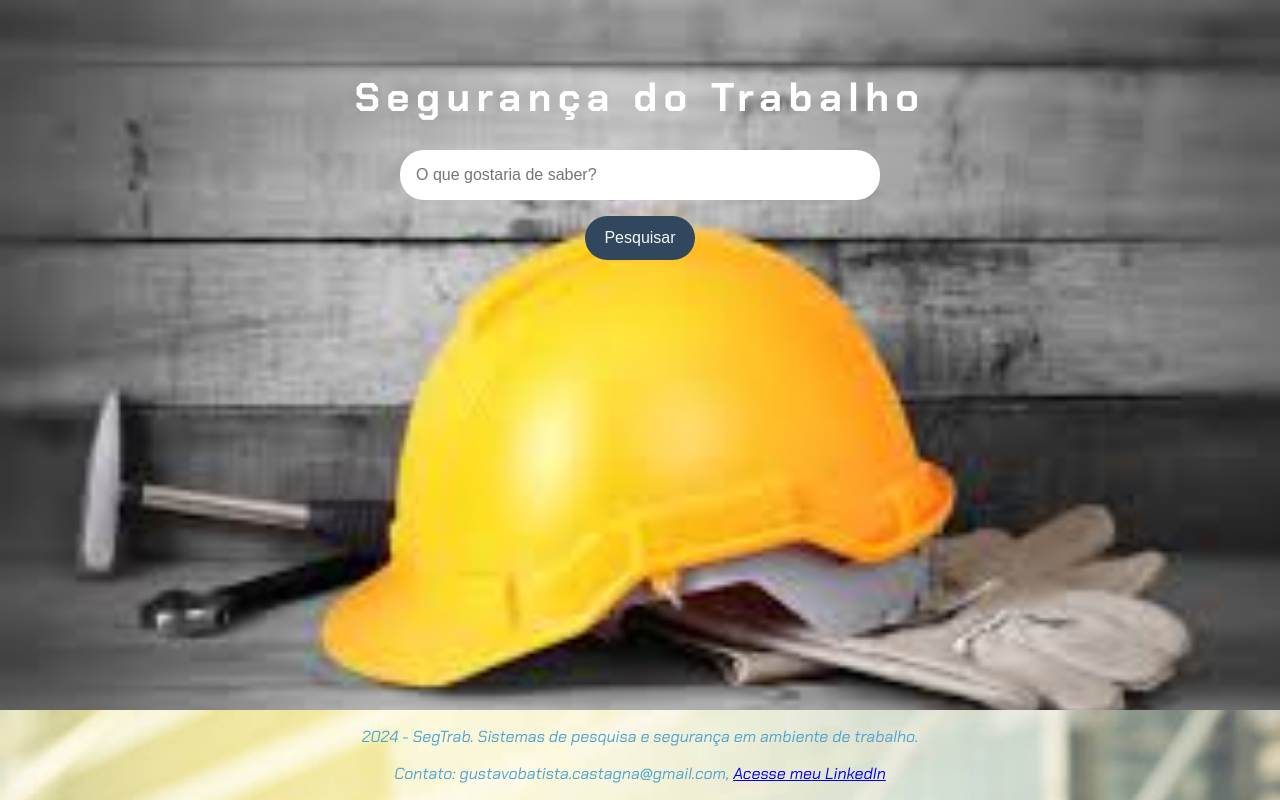
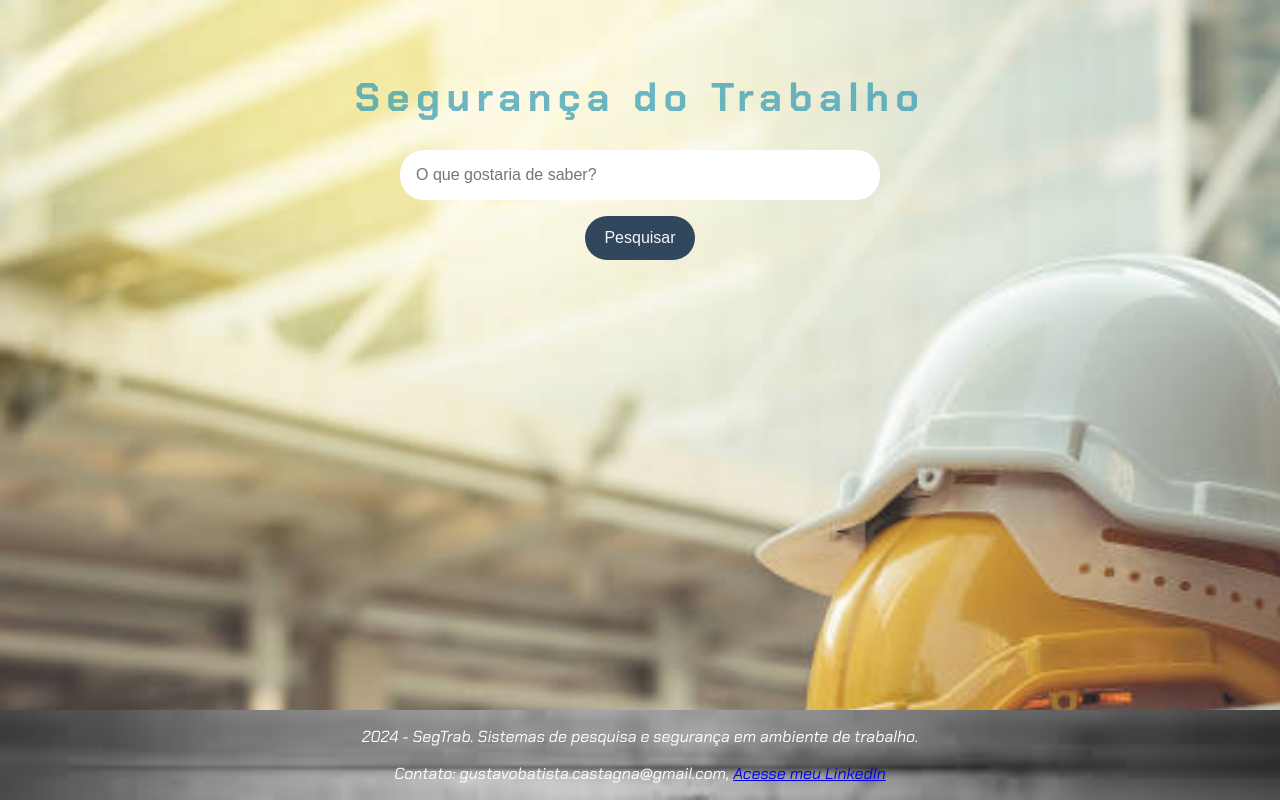
Before and after one commit to GuCastagna/TST_IA, a plain HTML site: page index.html in a window 1280 px wide. Drawn offline with Linux system fonts and the light colour scheme.

Commit message:
Add files via upload

```diff
--- a/styles.css
+++ b/styles.css
@@ -5,7 +5,7 @@
 body {
     font-family: "Chakra Petch", sans-serif;
     /* Define a fonte padrão */
-    background-image: url('segTrab.jpg');
+    background-image: url('Wallpaper1.jpg');
     background-size: cover;
     /* Ajusta a imagem para cobrir toda a área */
     background-repeat: no-repeat;
@@ -30,7 +30,7 @@ body {
 h1 {
     font-size: 2.5rem;
     /* Tamanho da fonte */
-    color: #ffffff;
+    color: #2797b3ad;
     /* Cor do texto */
     text-align: center;
     /* Alinha o texto ao centro */
@@ -164,11 +164,11 @@ section button:hover {
 
 /* Estiliza o rodapé da página */
 footer {
-    background-image: url('Footer.jpg');
+    background-image: url('Wallpaper2.jpg');
     background-size: cover;
     /* Ajusta a imagem para cobrir toda a área */
     background-repeat: no-repeat;
-    color: #4da4cf;
+    color: #ffffff;
     /* Cor do texto */
     font-style: italic;
     text-align: center;
```
Also changed, not shown: Wallpaper1.jpg (added), Wallpaper2.jpg (added).
